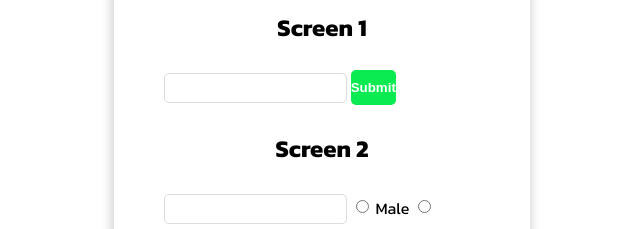
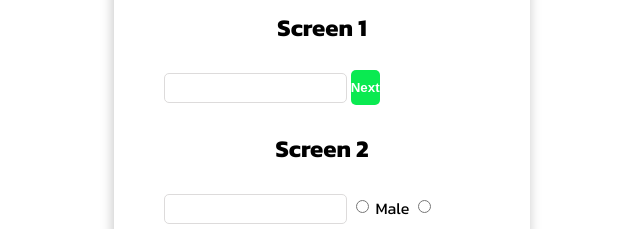
Before and after one commit to rr-prashant/web-inventory, a plain HTML site: page js3-SlideForm/index.html in a window 1280 px wide. Shown: the part 150-379 px from the top of the page, 318-958 px from the left. Drawn offline with Linux system fonts and the light colour scheme.

```diff
--- a/js3-SlideForm/index.html
+++ b/js3-SlideForm/index.html
@@ -13,7 +13,7 @@
                 <div>
                     <h2 class="heading">Screen 1</h2>
                     <input id="name" type="text" class="xinput">
-                    <button class="xbtn" id="xbtns" type="submit">Submit</button>
+                    <button class="xbtn" id="xnext1" type="submit">Next</button>
                 </div>
 
                 <div>
@@ -25,8 +25,8 @@
                     <label for="female">Female</label>
                     <input type="checkbox">
                     <label for="subs">Subscribe to newsletter</label>
-                    <button class="xbtn xprev" type="submit">Previous</button>
-                    <button class="xbtn" id="xnext" type="submit">Next</button>
+                    <button class="xbtn" id="xprev2" type="submit">Previous</button>
+                    <button class="xbtn" id="xnext2" type="submit">Next</button>
 
                 </div>
 
```
Also changed, not shown: 1 other file.
